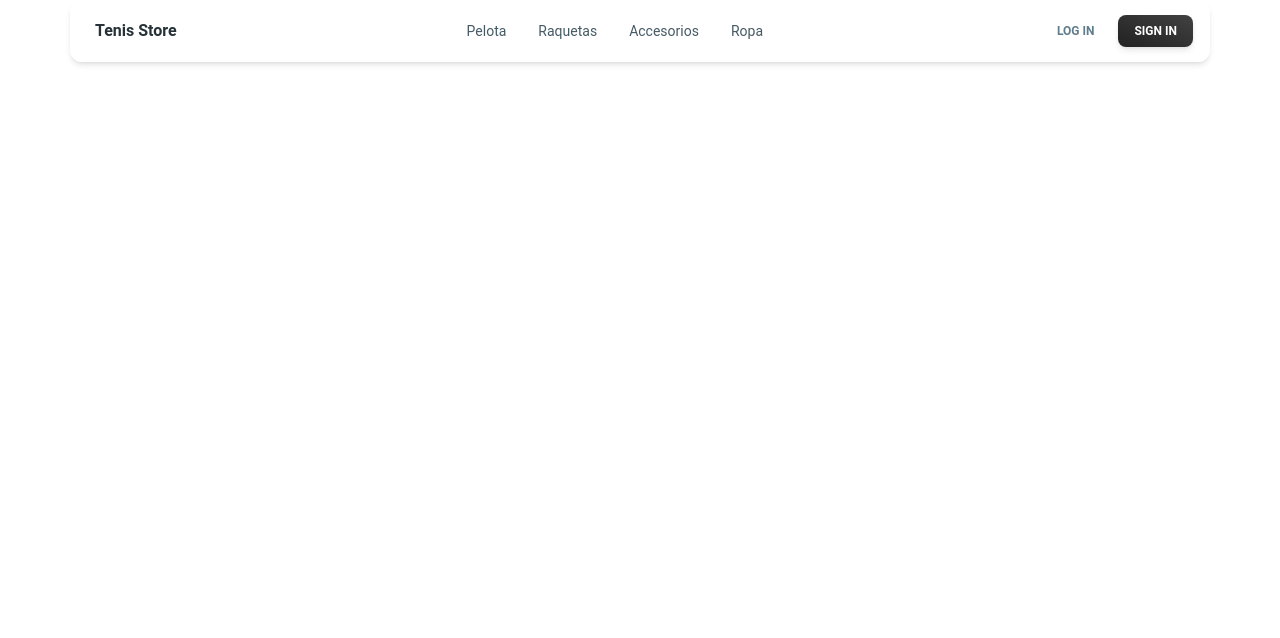
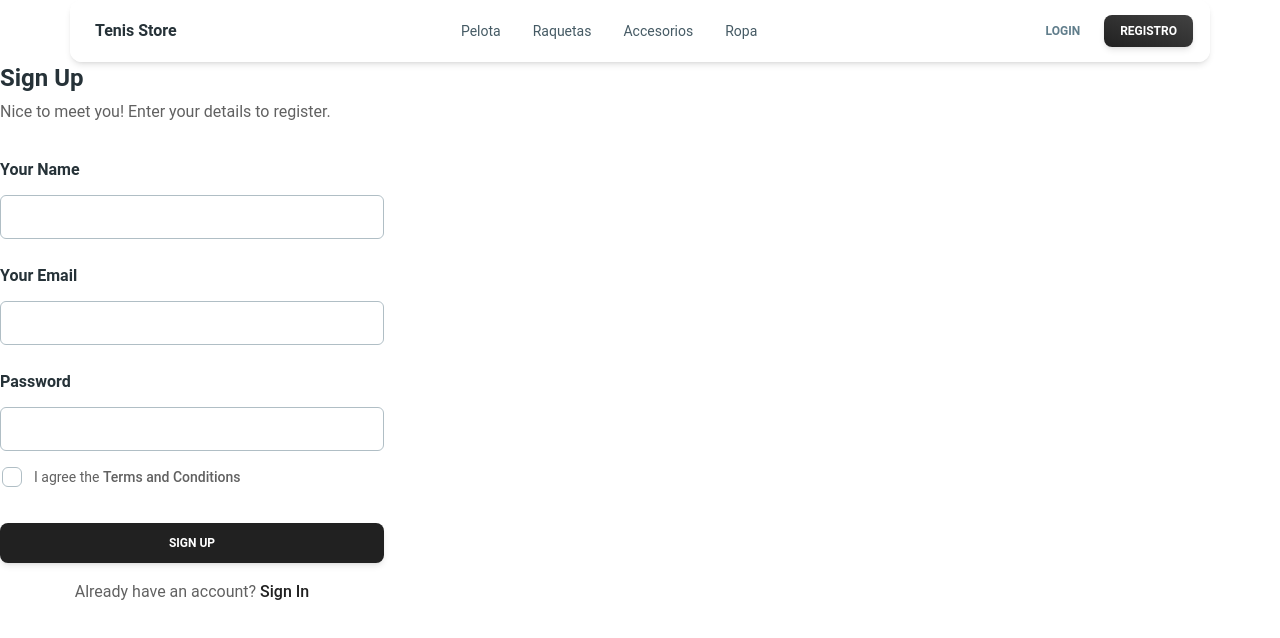
Before and after one commit to DanielM0802/tenis-store-ui, a React (Vite) app: page /login in a window 1280 px wide. Shown: the top 638 px of the page. Built offline with nearby package versions, Linux system fonts and the light colour scheme.

Commit message:
se agrega la pagina de login

```diff
--- a/src/App.jsx
+++ b/src/App.jsx
@@ -1,6 +1,7 @@
 import { NavbarTenis } from "./components/navbar/NavbarTenis"
 import { BrowserRouter as Router, Routes, Route} from 'react-router-dom'
 import Home from "./pages/Home "
+import Login from "./pages/Login"
 import Pelotas from "./pages/productos/Pelotas"
 import Raquetas from "./pages/productos/Raquetas"
 import ProductoDetalle from "./pages/ProductoDetalle"
@@ -13,6 +14,7 @@
 
       <Routes>
         <Route path="/" element={ <Home/> }/>
+        <Route path="/login" element={ <Login/> }/>
         <Route path="/productos/pelotas" element={ <Pelotas/> }/>
         <Route path="/productos/raquetas" element={ <Raquetas/> }/>
         <Route path="/productos/detalle" element={ <ProductoDetalle/> }/>
--- a/src/components/navbar/NavbarTenis.jsx
+++ b/src/components/navbar/NavbarTenis.jsx
@@ -78,11 +78,13 @@
           <NavList />
         </div>
         <div className="hidden gap-2 lg:flex">
-          <Button variant="text" size="sm" color="blue-gray">
-            Log In
-          </Button>
+          <NavLink to="/login">
+            <Button variant="text" size="sm" color="blue-gray">
+              Login
+            </Button>
+          </NavLink>
           <Button variant="gradient" size="sm">
-            Sign In
+            Registro
           </Button>
         </div>
         <IconButton
@@ -102,10 +104,10 @@
         <NavList />
         <div className="flex w-full flex-nowrap items-center gap-2 lg:hidden">
           <Button variant="outlined" size="sm" color="blue-gray" fullWidth>
-            Log In
+            Login
           </Button>
           <Button variant="gradient" size="sm" fullWidth>
-            Sign In
+            Registro
           </Button>
         </div>
       </Collapse>
--- /dev/null
+++ b/src/pages/Login.jsx
@@ -0,0 +1,87 @@
+import {
+    Card,
+    Input,
+    Checkbox,
+    Button,
+    Typography,
+  } from "@material-tailwind/react";
+
+  export function Login() {
+    return (
+       <Card color="transparent" shadow={false}>
+        <Typography variant="h4" color="blue-gray">
+          Sign Up
+        </Typography>
+        <Typography color="gray" className="mt-1 font-normal">
+          Nice to meet you! Enter your details to register.
+        </Typography>
+        <form className="mt-8 mb-2 w-80 max-w-screen-lg sm:w-96">
+          <div className="mb-1 flex flex-col gap-6">
+            <Typography variant="h6" color="blue-gray" className="-mb-3">
+              Your Name
+            </Typography>
+            <Input
+              size="lg"
+              placeholder="name@mail.com"
+              className=" !border-t-blue-gray-200 focus:!border-t-gray-900"
+              labelProps={{
+                className: "before:content-none after:content-none",
+              }}
+            />
+            <Typography variant="h6" color="blue-gray" className="-mb-3">
+              Your Email
+            </Typography>
+            <Input
+              size="lg"
+              placeholder="name@mail.com"
+              className=" !border-t-blue-gray-200 focus:!border-t-gray-900"
+              labelProps={{
+                className: "before:content-none after:content-none",
+              }}
+            />
+            <Typography variant="h6" color="blue-gray" className="-mb-3">
+              Password
+            </Typography>
+            <Input
+              type="password"
+              size="lg"
+              placeholder="********"
+              className=" !border-t-blue-gray-200 focus:!border-t-gray-900"
+              labelProps={{
+                className: "before:content-none after:content-none",
+              }}
+            />
+          </div>
+          <Checkbox
+            label={
+              <Typography
+                variant="small"
+                color="gray"
+                className="flex items-center font-normal"
+              >
+                I agree the
+                <a
+                  href="#"
+                  className="font-medium transition-colors hover:text-gray-900"
+                >
+                  &nbsp;Terms and Conditions
+                </a>
+              </Typography>
+            }
+            containerProps={{ className: "-ml-2.5" }}
+          />
+          <Button className="mt-6" fullWidth>
+            sign up
+          </Button>
+          <Typography color="gray" className="mt-4 text-center font-normal">
+            Already have an account?{" "}
+            <a href="#" className="font-medium text-gray-900">
+              Sign In
+            </a>
+          </Typography>
+        </form>
+      </Card>
+    );
+  }
+
+export default Login
```
